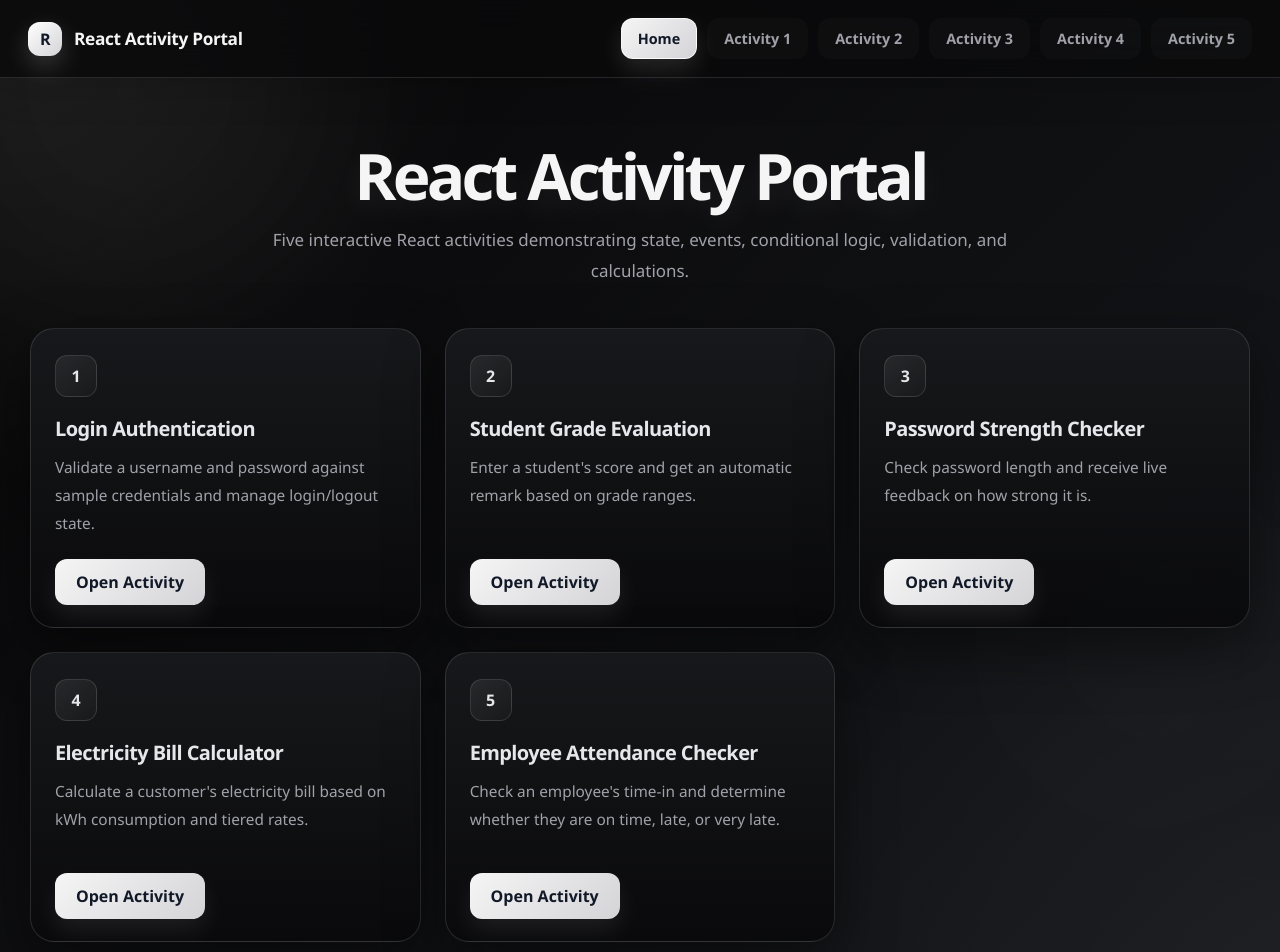
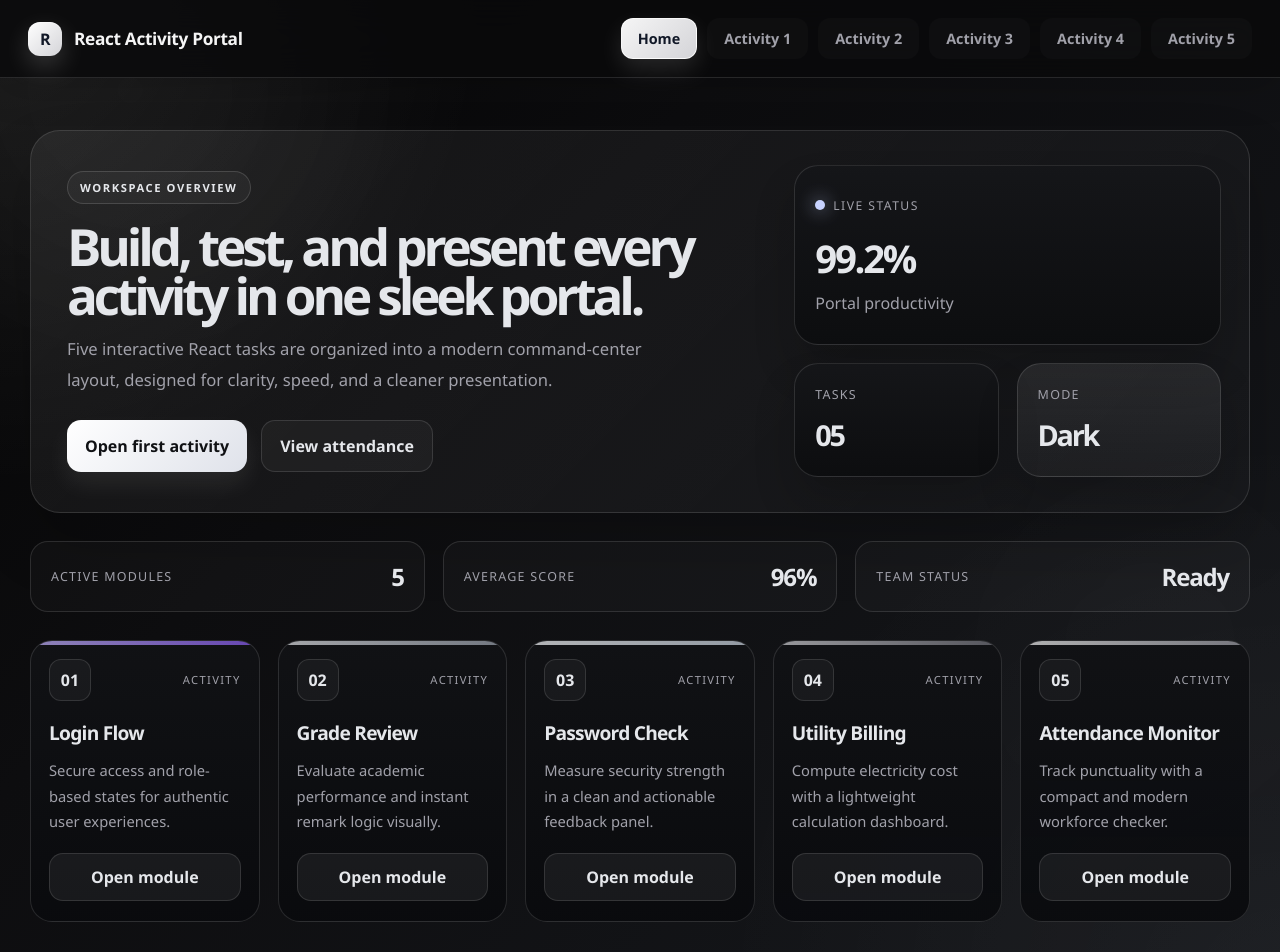
Before and after one commit to davidjamesdeocampo-coder/react-activity-portal, a React (Vite) app: page / in a window 1280 px wide. Shown: the top 952 px of the page. Built offline with nearby package versions, Linux system fonts and the light colour scheme.

Commit message:
Modern dashboard-style UI redesign

```diff
--- a/src/App.css
+++ b/src/App.css
@@ -179,139 +179,328 @@ button {
   width: 100%;
 }
 
-.home-hero {
-  text-align: center;
-  margin-bottom: 42px;
-  padding-top: 12px;
+.home-shell {
+  display: flex;
+  flex-direction: column;
+  gap: 28px;
 }
 
-.home-hero .eyebrow {
+.hero-panel {
+  display: grid;
+  grid-template-columns: 1.5fr 0.9fr;
+  gap: 24px;
+  padding: 28px;
+  border-radius: 30px;
+  background: linear-gradient(135deg, rgba(255,255,255,0.06), rgba(255,255,255,0.02));
+  border: 1px solid var(--line);
+  box-shadow: 0 30px 60px rgba(0, 0, 0, 0.18);
+}
+
+.hero-copy {
+  display: flex;
+  flex-direction: column;
+  justify-content: center;
+  padding: 12px 10px 12px 8px;
+}
+
+.hero-badge {
+  display: inline-flex;
+  align-self: flex-start;
+  padding: 8px 12px;
+  border-radius: 999px;
+  border: 1px solid rgba(255,255,255,0.14);
+  background: rgba(255,255,255,0.04);
+  color: var(--text-soft);
+  font-size: 0.7rem;
+  letter-spacing: 0.14em;
+  text-transform: uppercase;
+  font-weight: 700;
+}
+
+.hero-copy h1 {
+  margin: 18px 0 14px;
+  font-size: clamp(2.4rem, 4vw, 4.3rem);
+  line-height: 0.96;
+  letter-spacing: -0.08em;
+  color: var(--text-soft);
+}
+
+.hero-copy p {
+  margin: 0;
+  max-width: 620px;
+  color: var(--text-muted);
+  font-size: 1.04rem;
+  line-height: 1.85;
+}
+
+.hero-actions {
+  display: flex;
+  flex-wrap: wrap;
+  gap: 14px;
+  margin-top: 24px;
+}
+
+.primary-action,
+.secondary-action,
+.card-btn {
+  border: none;
+  border-radius: 14px;
+  font-weight: 700;
+  cursor: pointer;
+  transition: transform 0.2s ease, opacity 0.2s ease, box-shadow 0.2s ease;
+}
+
+.primary-action {
+  background: linear-gradient(135deg, #ffffff 0%, #dfe2ea 100%);
+  color: #101114;
+  padding: 14px 18px;
+  box-shadow: 0 12px 24px rgba(255,255,255,0.08);
+}
+
+.secondary-action {
+  background: rgba(255,255,255,0.04);
+  color: var(--text-soft);
+  border: 1px solid var(--line);
+  padding: 14px 18px;
+}
+
+.primary-action:hover,
+.secondary-action:hover,
+.card-btn:hover {
+  transform: translateY(-2px);
+  opacity: 0.96;
+}
+
+.hero-visual {
+  display: flex;
+  flex-direction: column;
+  justify-content: center;
+  gap: 18px;
+}
+
+.stats-card {
+  background: linear-gradient(180deg, rgba(21,22,25,0.98), rgba(13,14,16,0.96));
+  border: 1px solid var(--line);
+  border-radius: 24px;
+  padding: 22px 20px;
+  box-shadow: 0 25px 40px rgba(0,0,0,0.18);
+}
+
+.stats-card.large {
+  min-height: 180px;
+  display: flex;
+  flex-direction: column;
+  justify-content: center;
+}
+
+.metric-topline {
   display: inline-flex;
   align-items: center;
-  justify-content: center;
   gap: 8px;
-  padding: 7px 14px;
-  border-radius: 999px;
-  border: 1px solid var(--line);
-  background: rgba(255, 255, 255, 0.03);
-  color: var(--text-soft);
-  font-size: 0.74rem;
-  font-weight: 700;
+  color: var(--text-muted);
+  font-size: 0.76rem;
   letter-spacing: 0.12em;
   text-transform: uppercase;
   margin-bottom: 18px;
 }
 
-.home-hero h1 {
-  margin: 0 0 16px;
-  font-size: clamp(2.6rem, 5vw, 4rem);
-  font-weight: 800;
-  letter-spacing: -0.06em;
-  line-height: 1.05;
-  color: var(--text);
-  text-shadow: 0 10px 30px rgba(255, 255, 255, 0.08);
+.dot {
+  width: 10px;
+  height: 10px;
+  border-radius: 50%;
+  background: #c7d2fe;
+  box-shadow: 0 0 18px rgba(199,210,254,0.8);
 }
 
-.home-hero p {
-  max-width: 760px;
-  margin: 0 auto;
-  color: var(--text-muted);
-  font-size: 1.06rem;
-  line-height: 1.8;
+.metric-value {
+  font-size: clamp(2rem, 3vw, 3rem);
+  color: var(--text-soft);
+  letter-spacing: -0.06em;
+  font-weight: 800;
 }
 
-.card-grid {
+.metric-label {
+  color: var(--text-muted);
+  margin-top: 8px;
+}
+
+.stats-row {
+  display: grid;
+  grid-template-columns: repeat(2, minmax(0, 1fr));
+  gap: 18px;
+}
+
+.stats-card.small {
+  min-height: 110px;
+  display: flex;
+  flex-direction: column;
+  justify-content: center;
+  gap: 12px;
+}
+
+.stats-card.small span {
+  color: var(--text-muted);
+  font-size: 0.78rem;
+  letter-spacing: 0.1em;
+  text-transform: uppercase;
+}
+
+.stats-card.small strong {
+  font-size: 1.8rem;
+  color: var(--text-soft);
+  letter-spacing: -0.08em;
+}
+
+.stats-card.small.accent {
+  background: linear-gradient(180deg, rgba(255,255,255,0.08), rgba(255,255,255,0.03));
+}
+
+.insight-strip {
   display: grid;
   grid-template-columns: repeat(3, minmax(0, 1fr));
-  gap: 24px;
+  gap: 18px;
 }
 
-.card {
+.insight-box {
+  display: flex;
+  align-items: center;
+  justify-content: space-between;
+  padding: 18px 20px;
+  border-radius: 18px;
+  border: 1px solid var(--line);
+  background: rgba(255,255,255,0.025);
+}
+
+.insight-box label {
+  color: var(--text-muted);
+  font-size: 0.78rem;
+  letter-spacing: 0.1em;
+  text-transform: uppercase;
+}
+
+.insight-box strong {
+  font-size: 1.5rem;
+  color: var(--text-soft);
+  letter-spacing: -0.05em;
+}
+
+.activity-showcase {
+  display: grid;
+  grid-template-columns: repeat(5, minmax(0, 1fr));
+  gap: 18px;
+}
+
+.activity-card {
   position: relative;
   display: flex;
   flex-direction: column;
-  min-height: 290px;
-  padding: 26px 24px 22px;
-  border-radius: var(--card-radius);
-  background: linear-gradient(180deg, rgba(24, 25, 28, 0.96), rgba(10, 10, 12, 0.96));
+  min-height: 260px;
+  padding: 18px 18px 20px;
+  border-radius: 22px;
   border: 1px solid var(--line);
-  box-shadow: var(--shadow);
+  background: linear-gradient(180deg, rgba(17, 18, 21, 0.98), rgba(10, 11, 14, 0.96));
   overflow: hidden;
-  transition: transform 0.28s ease, border-color 0.28s ease, box-shadow 0.28s ease;
-  animation: fadeUp 0.6s ease both;
+  transition: transform 0.25s ease, border-color 0.25s ease;
 }
 
-.card:nth-child(2) { animation-delay: 0.05s; }
-.card:nth-child(3) { animation-delay: 0.1s; }
-.card:nth-child(4) { animation-delay: 0.15s; }
-.card:nth-child(5) { animation-delay: 0.2s; }
+.activity-card:hover {
+  transform: translateY(-6px);
+  border-color: rgba(255,255,255,0.18);
+}
 
-.card::before {
+.activity-card::before {
   content: "";
   position: absolute;
-  inset: 0 auto auto 0;
-  width: 100%;
-  height: 2px;
-  background: linear-gradient(90deg, transparent 0%, rgba(255,255,255,0.7) 50%, transparent 100%);
-  opacity: 0;
-  transition: opacity 0.28s ease;
+  inset: 0 0 auto;
+  height: 4px;
+  background: linear-gradient(90deg, rgba(255,255,255,0.9), rgba(255,255,255,0.18));
+  opacity: 0.7;
 }
 
-.card:hover {
-  transform: translateY(-8px);
-  border-color: var(--line-strong);
-  box-shadow: 0 24px 60px rgba(0, 0, 0, 0.56);
+.activity-card.violet::before { background: linear-gradient(90deg, #c4b5fd, #8b5cf6); }
+.activity-card.gray::before { background: linear-gradient(90deg, #e5e7eb, #9ca3af); }
+.activity-card.silver::before { background: linear-gradient(90deg, #f8fafc, #cbd5e1); }
+.activity-card.neutral::before { background: linear-gradient(90deg, #d4d4d8, #71717a); }
+.activity-card.dark::before { background: linear-gradient(90deg, #f5f5f5, #a1a1aa); }
+
+.activity-header {
+  display: flex;
+  align-items: center;
+  justify-content: space-between;
+  margin-bottom: 18px;
 }
 
-.card:hover::before {
-  opacity: 1;
-}
-
-.card-number {
+.activity-number {
   display: inline-flex;
   align-items: center;
   justify-content: center;
   width: 42px;
   height: 42px;
   border-radius: 12px;
-  background: linear-gradient(135deg, rgba(255,255,255,0.08), rgba(255,255,255,0.02));
+  background: rgba(255,255,255,0.04);
   border: 1px solid var(--line);
   color: var(--text-soft);
   font-weight: 800;
-  margin-bottom: 18px;
 }
 
-.card h3 {
-  margin: 0 0 12px;
-  color: var(--text-soft);
-  font-size: 1.25rem;
-  letter-spacing: -0.03em;
+.activity-tag {
+  color: var(--text-muted);
+  font-size: 0.7rem;
+  letter-spacing: 0.12em;
+  text-transform: uppercase;
 }
 
-.card p {
-  flex: 1;
-  margin: 0 0 22px;
+.activity-card h3 {
+  margin: 0 0 12px;
+  font-size: 1.2rem;
+  letter-spacing: -0.04em;
+  color: var(--text-soft);
+}
+
+.activity-card p {
+  margin: 0 0 18px;
   color: var(--text-muted);
-  line-height: 1.8;
-  font-size: 0.96rem;
+  line-height: 1.75;
+  font-size: 0.92rem;
 }
 
 .card-btn {
-  align-self: flex-start;
-  min-width: 150px;
-  padding: 12px 18px;
-  border-radius: 12px;
-  background: linear-gradient(135deg, #f5f5f5 0%, #d4d4d8 100%);
-  color: #111827;
-  font-weight: 800;
-  cursor: pointer;
-  box-shadow: 0 12px 24px rgba(255, 255, 255, 0.08);
-  transition: transform 0.25s ease, box-shadow 0.25s ease;
+  margin-top: auto;
+  padding: 12px 16px;
+  background: rgba(255,255,255,0.06);
+  color: var(--text-soft);
+  border: 1px solid var(--line);
 }
 
-.card-btn:hover {
-  transform: translateY(-2px);
-  box-shadow: 0 18px 26px rgba(255, 255, 255, 0.12);
+@media (max-width: 1024px) {
+  .hero-panel {
+    grid-template-columns: 1fr;
+  }
+
+  .activity-showcase {
+    grid-template-columns: repeat(2, minmax(0, 1fr));
+  }
+}
+
+@media (max-width: 680px) {
+  .insight-strip,
+  .activity-showcase,
+  .stats-row {
+    grid-template-columns: 1fr;
+  }
+
+  .hero-panel {
+    padding: 20px 18px;
+  }
+
+  .hero-actions {
+    flex-direction: column;
+  }
+
+  .primary-action,
+  .secondary-action {
+    width: 100%;
+  }
 }
 
 /* ---------- Shared activity page layout ---------- */
@@ -454,19 +643,6 @@ button {
 
 .welcome-panel .hint-text {
   text-align: left;
-<<<<<<< HEAD
-  margin-bottom: 20px;
-}
-
-.alert-warning {
-  background: #fffbeb;
-  color: #92400e;
-}
-
-.alert-empty {
-  background: var(--bg);
-  color: var(--text-muted);
-=======
   margin: 0 0 18px;
 }
 
@@ -542,5 +718,4 @@ button {
     transform: scale(1.08);
     opacity: 0.22;
   }
->>>>>>> 6579225 (Modern black gray white UI redesign)
 }
--- a/src/pages/Home.jsx
+++ b/src/pages/Home.jsx
@@ -1,50 +1,118 @@
 export default function Home({ setActivePage }) {
+  const activities = [
+    {
+      id: "login",
+      number: "01",
+      title: "Login Flow",
+      description: "Secure access and role-based states for authentic user experiences.",
+      accent: "violet",
+    },
+    {
+      id: "grade",
+      number: "02",
+      title: "Grade Review",
+      description: "Evaluate academic performance and instant remark logic visually.",
+      accent: "gray",
+    },
+    {
+      id: "password",
+      number: "03",
+      title: "Password Check",
+      description: "Measure security strength in a clean and actionable feedback panel.",
+      accent: "silver",
+    },
+    {
+      id: "bill",
+      number: "04",
+      title: "Utility Billing",
+      description: "Compute electricity cost with a lightweight calculation dashboard.",
+      accent: "neutral",
+    },
+    {
+      id: "attendance",
+      number: "05",
+      title: "Attendance Monitor",
+      description: "Track punctuality with a compact and modern workforce checker.",
+      accent: "dark",
+    },
+  ];
+
   return (
-    <div className="home">
-      <div className="home-hero">
-        <h1>React Activity Portal</h1>
-        <p>
-          Five interactive React activities demonstrating state, events,
-          conditional logic, validation, and calculations.
-        </p>
-      </div>
+    <div className="home-shell">
+      <section className="hero-panel">
+        <div className="hero-copy">
+          <span className="hero-badge">Workspace overview</span>
+          <h1>Build, test, and present every activity in one sleek portal.</h1>
+          <p>
+            Five interactive React tasks are organized into a modern command-center layout,
+            designed for clarity, speed, and a cleaner presentation.
+          </p>
 
-      <div className="card-grid">
-        <div className="card">
-          <span className="card-number">1</span>
-          <h3>Login Authentication</h3>
-          <p>Validate a username and password against sample credentials and manage login/logout state.</p>
-          <button className="card-btn" onClick={() => setActivePage("login")}>Open Activity</button>
+          <div className="hero-actions">
+            <button className="primary-action" onClick={() => setActivePage("login")}>
+              Open first activity
+            </button>
+            <button className="secondary-action" onClick={() => setActivePage("attendance")}>
+              View attendance
+            </button>
+          </div>
         </div>
 
-        <div className="card">
-          <span className="card-number">2</span>
-          <h3>Student Grade Evaluation</h3>
-          <p>Enter a student's score and get an automatic remark based on grade ranges.</p>
-          <button className="card-btn" onClick={() => setActivePage("grade")}>Open Activity</button>
+        <div className="hero-visual">
+          <div className="stats-card large">
+            <div className="metric-topline">
+              <span className="dot" />
+              Live status
+            </div>
+            <div className="metric-value">99.2%</div>
+            <div className="metric-label">Portal productivity</div>
+          </div>
+
+          <div className="stats-row">
+            <div className="stats-card small">
+              <span>Tasks</span>
+              <strong>05</strong>
+            </div>
+            <div className="stats-card small accent">
+              <span>Mode</span>
+              <strong>Dark</strong>
+            </div>
+          </div>
         </div>
+      </section>
 
-        <div className="card">
-          <span className="card-number">3</span>
-          <h3>Password Strength Checker</h3>
-          <p>Check password length and receive live feedback on how strong it is.</p>
-          <button className="card-btn" onClick={() => setActivePage("password")}>Open Activity</button>
+      <section className="insight-strip">
+        <div className="insight-box">
+          <label>Active modules</label>
+          <strong>5</strong>
         </div>
+        <div className="insight-box">
+          <label>Average score</label>
+          <strong>96%</strong>
+        </div>
+        <div className="insight-box">
+          <label>Team status</label>
+          <strong>Ready</strong>
+        </div>
+      </section>
 
-        <div className="card">
-          <span className="card-number">4</span>
-          <h3>Electricity Bill Calculator</h3>
-          <p>Calculate a customer's electricity bill based on kWh consumption and tiered rates.</p>
-          <button className="card-btn" onClick={() => setActivePage("bill")}>Open Activity</button>
-        </div>
+      <section className="activity-showcase">
+        {activities.map((activity) => (
+          <article key={activity.id} className={`activity-card ${activity.accent}`}>
+            <div className="activity-header">
+              <span className="activity-number">{activity.number}</span>
+              <span className="activity-tag">Activity</span>
+            </div>
 
-        <div className="card">
-          <span className="card-number">5</span>
-          <h3>Employee Attendance Checker</h3>
-          <p>Check an employee's time-in and determine whether they are on time, late, or very late.</p>
-          <button className="card-btn" onClick={() => setActivePage("attendance")}>Open Activity</button>
-        </div>
-      </div>
+            <h3>{activity.title}</h3>
+            <p>{activity.description}</p>
+
+            <button className="card-btn" onClick={() => setActivePage(activity.id)}>
+              Open module
+            </button>
+          </article>
+        ))}
+      </section>
     </div>
   );
 }
```
